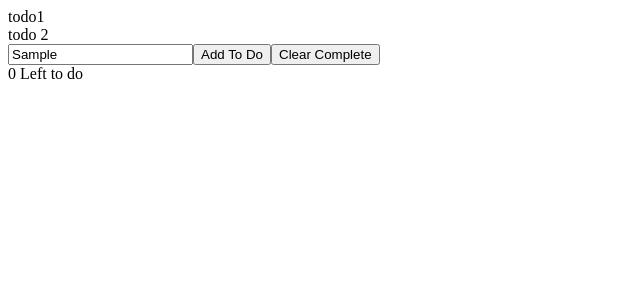
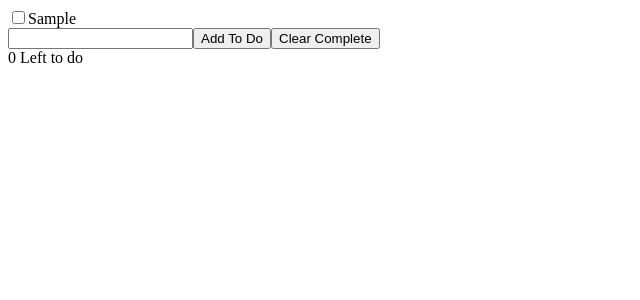
Before and after one commit to bajwass/to-do-list, a React (Create React App) app: page / in a window 1280 px wide. Both pictures are taken after typing "Sample" into the empty fields and a click on the button "Add To Do". Shown: the top 300 px of the page, without its empty margins (0-640 px from the left). Built offline with nearby package versions, Linux system fonts and the light colour scheme.

Commit message:
Added uuid package
Radnomly generates ID's for adding items to do list

```diff
--- a/package.json
+++ b/package.json
@@ -9,6 +9,7 @@
     "react": "^18.2.0",
     "react-dom": "^18.2.0",
     "react-scripts": "5.0.1",
+    "uuid": "^8.3.2",
     "web-vitals": "^2.1.4"
   },
   "scripts": {
--- a/src/App.js
+++ b/src/App.js
@@ -1,13 +1,26 @@
-import React,{useState} from "react";
+import React,{useState, useRef} from "react";
 import ToDoList from "./ToDoList";
+import { v4 as uuidv4 } from 'uuid';
 
 function App() {
-  const [todos,setTodos] = useState(['todo1 ', 'todo 2']);
+  const [todos,setTodos] = useState([]);
+  const todoNameRef = useRef();
+
+  function handleAddTodo(e){
+    const name = todoNameRef.current.value
+    if(name == "") return
+    setTodos(prevTodos => {
+      return [...prevTodos, {id: uuidv4(), name: name, complete:false}]
+    })
+    todoNameRef.current.value=null;
+
+
+  }
  return (
   <>
     <ToDoList todos ={todos} />
-    <input type="text" />
-    <button>Add To Do</button>
+    <input ref={todoNameRef} type="text" />
+    <button onClick={handleAddTodo}>Add To Do</button>
     <button>Clear Complete</button>
     <div>0 Left to do</div>
   </>
--- a/src/ToDoList.js
+++ b/src/ToDoList.js
@@ -4,7 +4,7 @@ import Todo from "./Todo";
 export default function ToDoList({todos}){
     return (
        todos.map(todo => {
-        return <Todo key={todo} todo={todo} />
+        return <Todo key={todo.id} todo={todo} />
        })
     )
 }
--- a/src/Todo.js
+++ b/src/Todo.js
@@ -3,7 +3,12 @@ import React from "react";
 export default function Todo({todo}){
     return (
         <div>
-            {todo}
+            <label>
+                <input type = "checkbox" checked = {todo.complete}></input>
+
+                {todo.name}
+            </label>
+
         </div>
     )
 }
```
Also changed, not shown: 1 other file (tests, documents, lock files or other folders).
